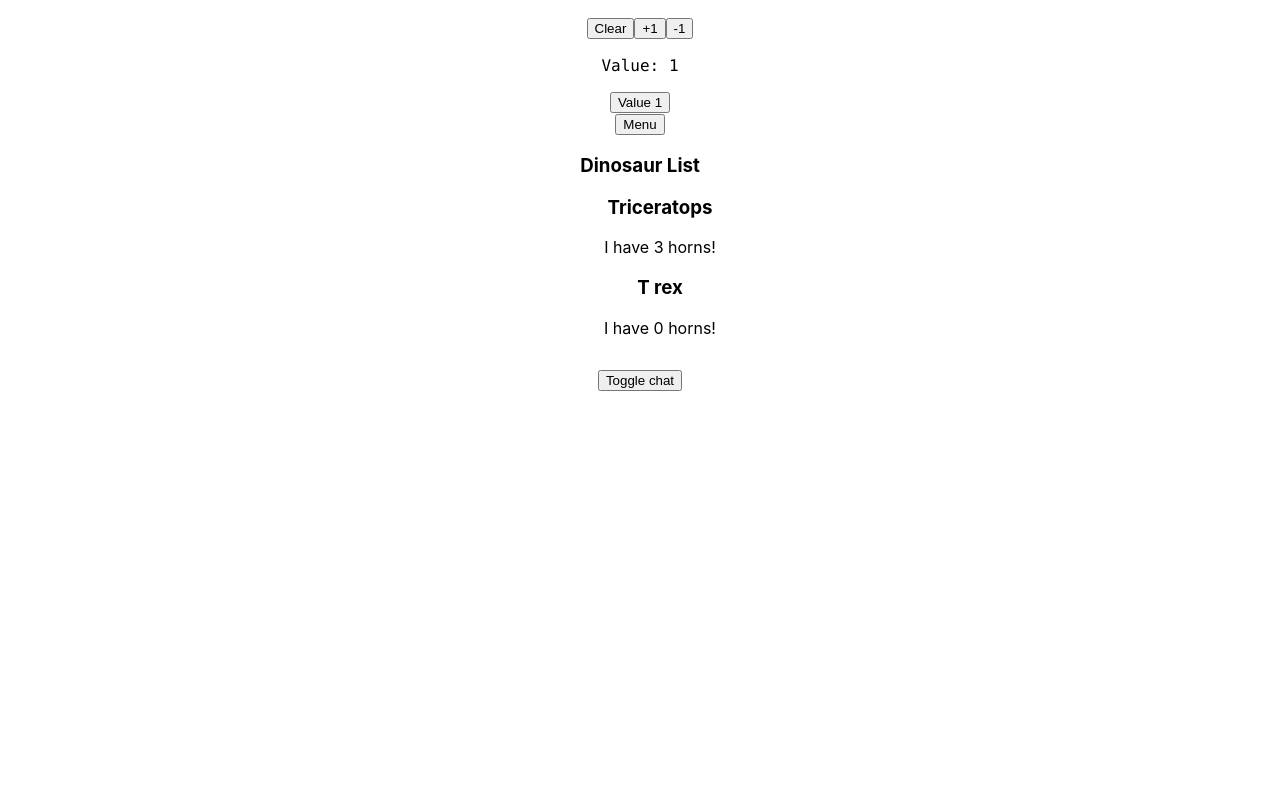
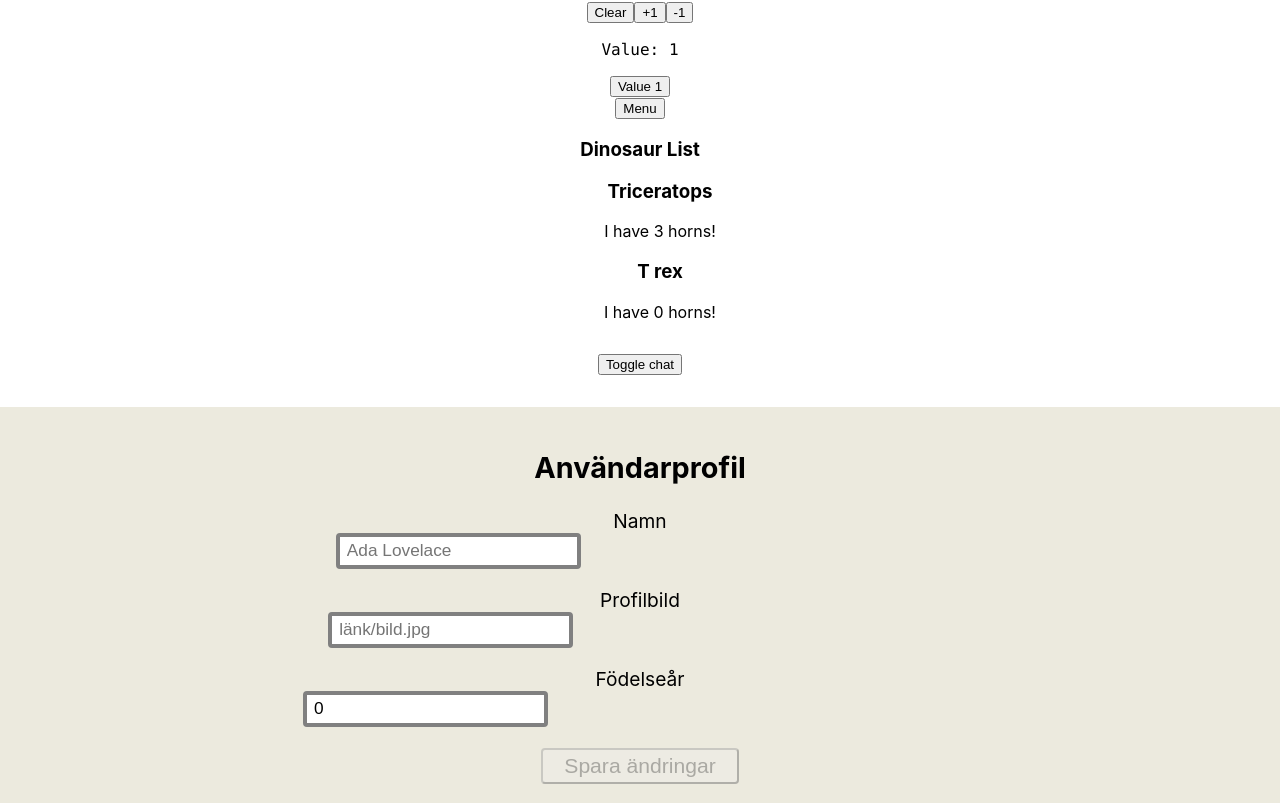
Before and after one commit to sarablom/react-test, a React (Create React App) app: page / in a window 1280 px wide. Shown: the part 395-1198 px from the top of the page. Before the commit the page ends 818 px from the top, so only its background shows below. Built offline with nearby package versions, Linux system fonts and the light colour scheme.

Commit message:
add form validation

```diff
--- a/src/App.tsx
+++ b/src/App.tsx
@@ -6,8 +6,9 @@ import DropMenu from "./components/dropmenu/DropMenu";
 import Dinopedia from "./components/dinosaur/Dinopedia";
 import Navbar from "./components/navbar/Navbar";
 import Chat from "./components/chat/Chat";
+import Form from "./components/form-validation/Form";
+import Contacts from "./components/contacts/ContactList";
 import Validation from "./components/validation/Validation";
-import Contacts from "./components/contacts/ContactList";
 
 function App() {
   const [, setView] = useState<number>(0);
@@ -15,13 +16,14 @@ function App() {
   return (
     <div className="App">
       <Navbar items={["Start", "Info", "About", "Profile"]} setView={setView} />
+      <Validation />
       <Contacts />
-      <Validation />
       <Calculator />
       <Counter />
       <DropMenu />
       <Dinopedia />
       <Chat />
+      <Form />
     </div>
   );
 }
--- /dev/null
+++ b/src/components/form-validation/Form.css
@@ -0,0 +1,39 @@
+.form {
+	transition: all 1s;
+	font-size: 1.2em;
+}
+.form label {
+	display: block;
+	margin-top: 1.0em;
+}
+.form input {
+	border: 4px solid gray;
+	border-radius: 4px;
+	padding: 0.2em 0.4em;
+	font-size: 0.9em;
+}
+.form .valid {
+	border-color: green;
+}
+.form .invalid {
+	border-color: red;
+}
+.invisible {
+	visibility: hidden;
+}
+.form {
+	background-color: #ECEADE;
+	padding: 1em;
+}
+.form .error {
+	color: #E34343;
+}
+.form button {
+	font-size: 1.1em;
+	padding: 0.2em 1em;
+	margin-top: 1em;
+	border-radius: 4px;
+}
+.form button:hover {
+	cursor: pointer;
+}
--- /dev/null
+++ b/src/components/form-validation/Form.tsx
@@ -0,0 +1,113 @@
+import { useState } from "react";
+import { getCurrentYear } from "../../utils/date";
+import "./Form.css";
+
+const Form = () => {
+	// State variables
+	const [name, setName] = useState<string>('')
+	const [image, setImage] = useState<string>('')
+	const [year, setYear] = useState<number>(0)
+	const [nameIsVisited, setNameIsVisited] = useState<boolean>(false)
+	const [imageIsVisited, setImageIsVisited] = useState<boolean>(false)
+	const [yearIsVisited, setYearIsVisited] = useState<boolean>(false)
+
+	// Calculated from state variables
+	// Validation functions
+	const [nameIsValid, nameMessage] = isValidName(name);
+	const [imageIsValid, imageMessage] = isValidImage(image);
+	const [yearIsValid, yearMessage] = isValidYear(year);
+	const formIsValid = nameIsValid && imageIsValid && yearIsValid
+
+	// Styling the UI
+	const nameInputCss  = !nameIsVisited  ? '' : (nameIsValid  ? 'valid' : 'invalid');
+	const imageInputCss = !imageIsVisited ? '' : (imageIsValid ? 'valid' : 'invalid');
+	const yearInputCss = !yearIsVisited  ? '' : (yearIsValid  ? 'valid' : 'invalid');
+	const nameMessageCss  = (nameIsVisited  ? '' : 'invisible') + (nameIsValid  ? '' : ' error')
+	const imageMessageCss = (imageIsVisited ? '' : 'invisible') + (imageIsValid ? '' : ' error')
+	const yearMessageCss = (yearIsVisited ? '' : 'invisible') + (yearIsValid ? '' : ' error')
+
+
+	return (
+		<div className="form">
+			<h2> Användarprofil </h2>
+			<section>
+				<label>Namn</label>
+				<input
+					className={nameInputCss}
+					type="text"
+					placeholder="Ada Lovelace"
+					value={name}
+					onChange={e => setName(e.target.value)}
+					onBlur={() => setNameIsVisited(true)} />
+				<span className={nameMessageCss}> {nameMessage} </span>
+			</section>
+
+			<section>
+				<label>Profilbild</label>
+				<input
+					className={imageInputCss}
+					type="text"
+					placeholder="länk/bild.jpg"
+					value={image}
+					onChange={e => setImage(e.target.value)}
+					onBlur={() => setImageIsVisited(true)} />
+				<span className={imageMessageCss}> {imageMessage} </span>
+			</section>
+
+			<section>
+				<label>Födelseår</label>
+				<input
+					className={yearInputCss}
+					type="text"
+					placeholder="Årtal med fyra siffror"
+					value={"" + year}
+					onChange={e => setYear(Number(e.target.value))}
+					onBlur={() => setYearIsVisited(true)}
+					/>
+				<span className={yearMessageCss}> {yearMessage} </span>
+			</section>
+			<section>
+				<button disabled={!formIsValid}>
+					Spara ändringar
+				</button>
+			</section>
+		</div>
+	)
+}
+
+
+function isValidName(name: string): [boolean, string] {
+	if( name.length >= 2 ) {
+		return [true, '✔️']
+	} else {
+		return [false, '❌ Skriv ditt namn, minst två bokstäver.']
+	}
+}
+
+function isValidImage(url: string): [boolean, string] {
+	// Tillåtna format är .jpg och .png
+	// Exempel: picture.jpg, PENGUIN.PNG
+	let lower: string = url.toLowerCase();
+	if( lower.endsWith('.jpg') || lower.endsWith('.png') ) {
+		return [true, '✔️']
+	} else {
+		return [false, '❌ Skriv en länk till en jpg- eller png-bild.']
+	}
+}
+
+function isValidYear(year: number): [boolean, string] {
+	// 18-årsgräns för att använda appen
+	const currentYear = getCurrentYear()
+	if( year > currentYear ) {
+		return [false, '❌ Skriv in det året du föddes, med fyra siffror.']
+	} else if( currentYear - year > 150 ) {
+		return [false, '❌ Skriv in det året du föddes, med fyra siffror.']
+	} else if( currentYear - year >= 18 ) {
+		return [true, '✔️']
+	} else {
+		return [false, '❌ Du måste vara 18 år för att använda appen.']
+	}
+}
+
+
+export default Form;
--- /dev/null
+++ b/src/utils/date.ts
@@ -0,0 +1,5 @@
+export function getCurrentYear():number {
+    let yearString = (new Date().toISOString().substring(0,4));
+    return Number(yearString);
+    //Går även att använda parseInt eller + för att konvertera till nummer
+}
```
Also changed, not shown: src/components/validation/Validation.tsx (+9 -6 lines).
